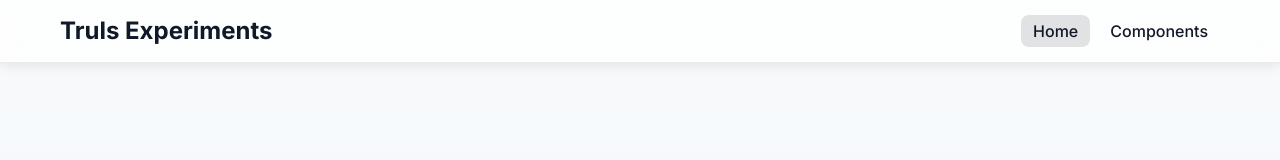
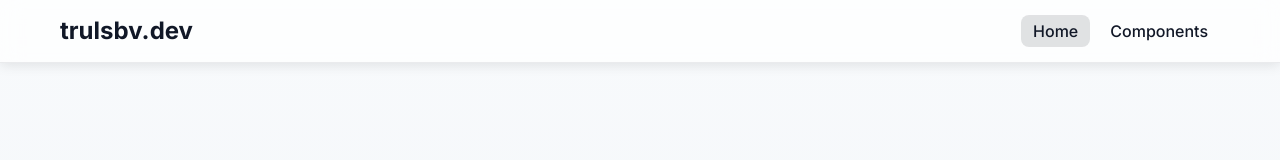
Before and after one commit to trulsbv/trulsbv.github.io, a React (Vite) app: page /home in a window 1280 px wide. Shown: the top 160 px of the page. Built offline with nearby package versions, Linux system fonts and the light colour scheme.

Commit message:
chore(brand): rename site header from "Truls Experiments" to "trulsbv.dev"
Updates the brand text in the header to match the domain.

```diff
--- a/src/components/Header.tsx
+++ b/src/components/Header.tsx
@@ -73,7 +73,7 @@ const StyledNavLink = styled(NavLink)`
 export const Header = () => (
   <HeaderContainer>
     <Nav>
-      <Logo to={ROUTES.HOME}>Truls Experiments</Logo>
+      <Logo to={ROUTES.HOME}>trulsbv.dev</Logo>
       <NavLinks>
         <li>
           <StyledNavLink to={ROUTES.HOME} end>
```
